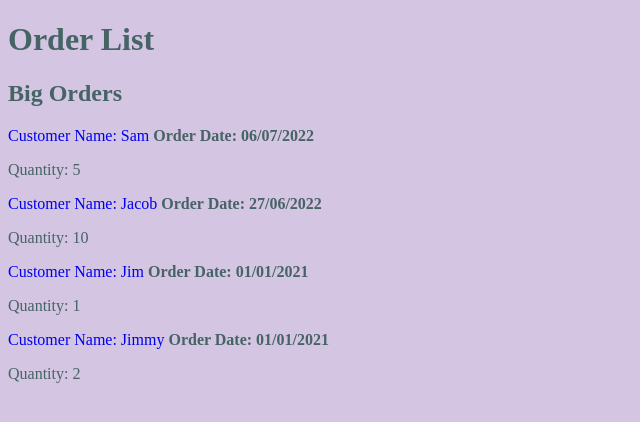
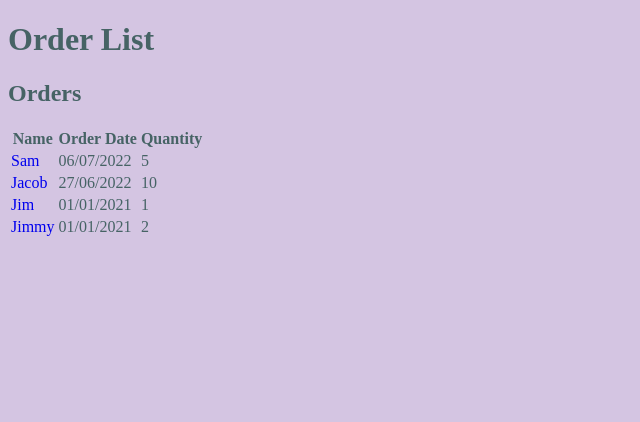
Before and after one commit to SamuelSeFe/H.Flasks_and_Models-W3D3, a Flask app: page /orders in a window 1280 px wide. Shown: the top 422 px of the page, without its empty margins (0-640 px from the left). Run offline with Flask 2, Linux system fonts and the light colour scheme.

Commit message:
added a table to initial order page

```diff
--- a/templates/index.html
+++ b/templates/index.html
@@ -9,13 +9,26 @@
 </head>
 <body>
     <h1>{{ title }}</h1>
-        <h2>Big Orders</h2>
+        <h2>Orders</h2>
 
-        <section>{% for order in all_orders %}
-            <a href="http://127.0.0.1:5000/orders/{{loop.index}}">Customer Name: {{ order.customer_name }}</a>
-            <b>Order Date: {{ order.order_date }}</b>
-            <p>Quantity: {{ order.quantity }}</p>
-        {% endfor %}
+        <section>
+        <table>
+            <tr>
+              <th>Name</th>
+              <th>Order Date</th>
+              <th>Quantity</th>
+            </tr>
+            {% for order in all_orders %}
+                <tr>
+                    <td>
+                    <a href="http://127.0.0.1:5000/orders/{{loop.index}}">{{ order.customer_name }}</a>
+                    </td>
+                    <td>{{ order.order_date }}</td>
+                    <td>{{ order.quantity }}</td>
+                </tr>
+            {% endfor %}
+        </table>
         </section>
+
 </body>
 </html>
```
